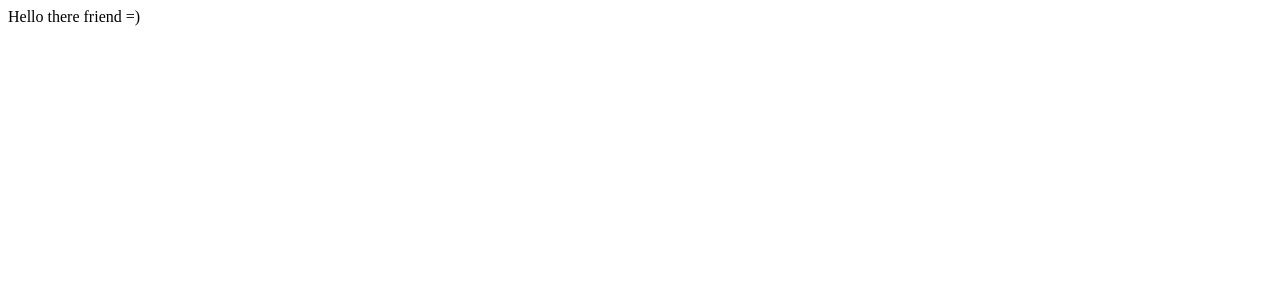
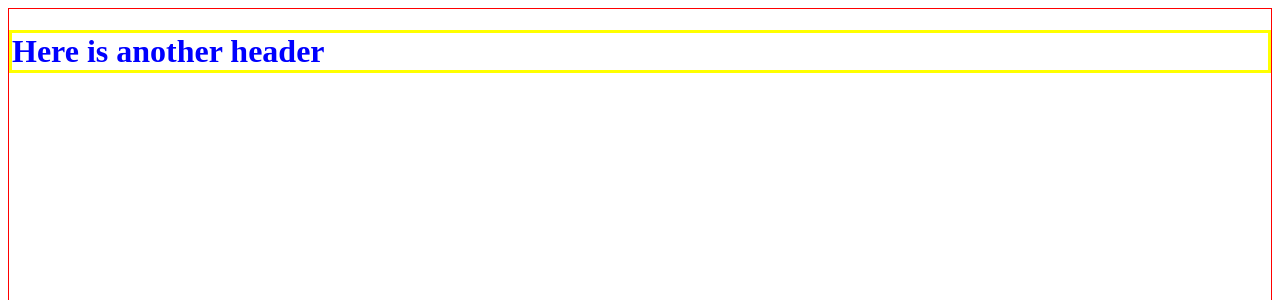
Before and after one commit to Dillonjay/niyahpeace-prelaunch, a Next.js app: page / in a window 1280 px wide. Shown: the top 300 px of the page. Built offline with nearby package versions, Linux system fonts and the light colour scheme.

Commit message:
Set up styled components

```diff
--- /dev/null
+++ b/pages/_document.js
@@ -0,0 +1,26 @@
+import Document, { Head, Main, NextScript } from 'next/document'
+import { ServerStyleSheet } from 'styled-components'
+
+export default class MyDocument extends Document {
+  static getInitialProps ({ renderPage }) {
+    const sheet = new ServerStyleSheet()
+    const page = renderPage(App => props => sheet.collectStyles(<App {...props} />))
+    const styleTags = sheet.getStyleElement()
+    return { ...page, styleTags }
+  }
+
+  render () {
+    return (
+      <html>
+        <Head>
+          <title>My page</title>
+          {this.props.styleTags}
+        </Head>
+        <body>
+          <Main />
+          <NextScript />
+        </body>
+      </html>
+    )
+  }
+}
--- a/pages/index.js
+++ b/pages/index.js
@@ -1,6 +1,13 @@
+import {
+  StyledPageWrapper,
+  StyledHeader,
+} from '../styles/index';
+
 const App = () => {
   return (
-    <div>Hello there friend =)</div>
+    <StyledPageWrapper>
+      <StyledHeader>Here is another header</StyledHeader>
+    </StyledPageWrapper>
   );
 }
 
--- /dev/null
+++ b/styles/index.js
@@ -0,0 +1,11 @@
+import styled from 'styled-components';
+
+export const StyledPageWrapper = styled.div`
+  border: solid red 1px;
+  height: 100vh;
+`;
+
+export const StyledHeader = styled.h1`
+  color: blue;
+  border: solid yellow;
+`;
```
